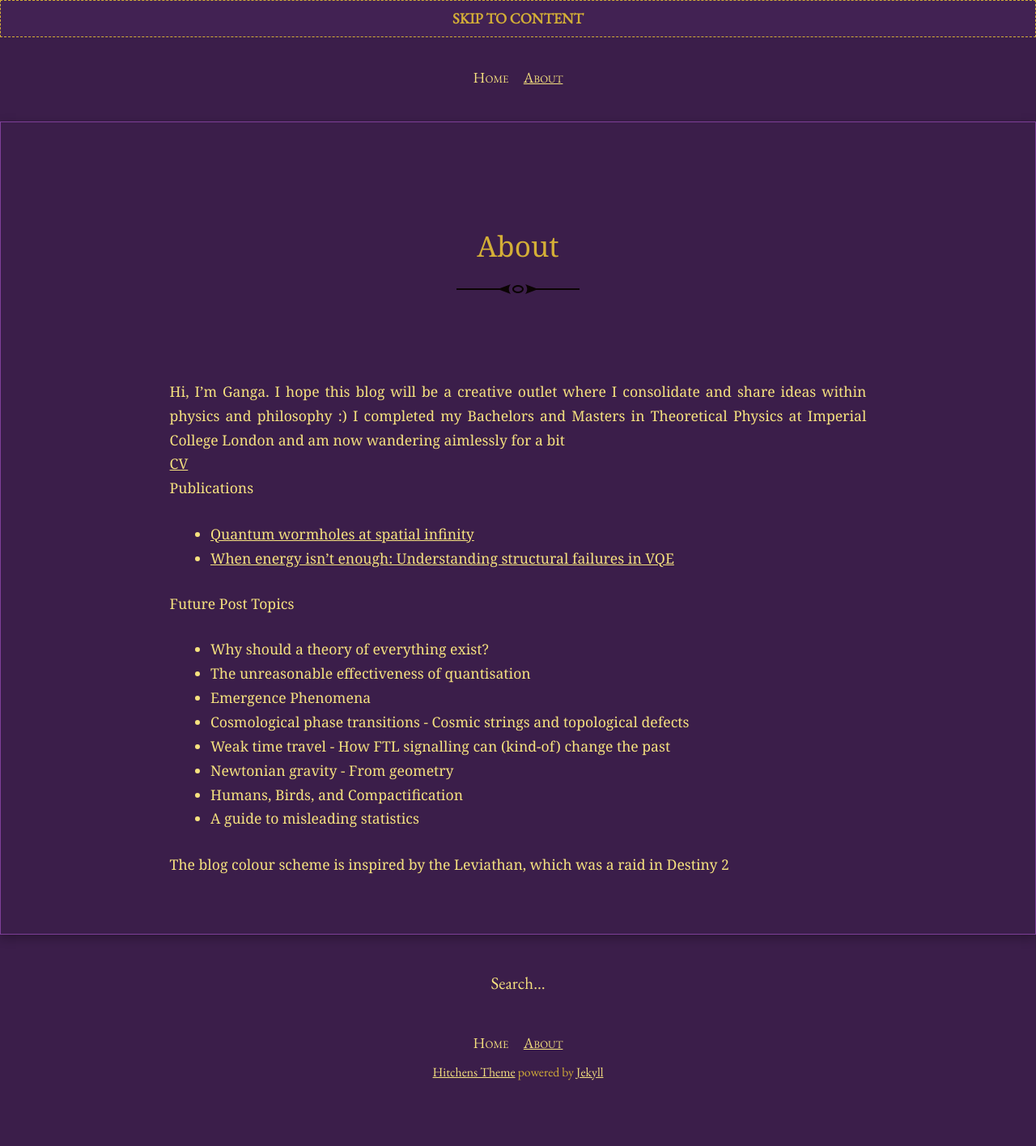
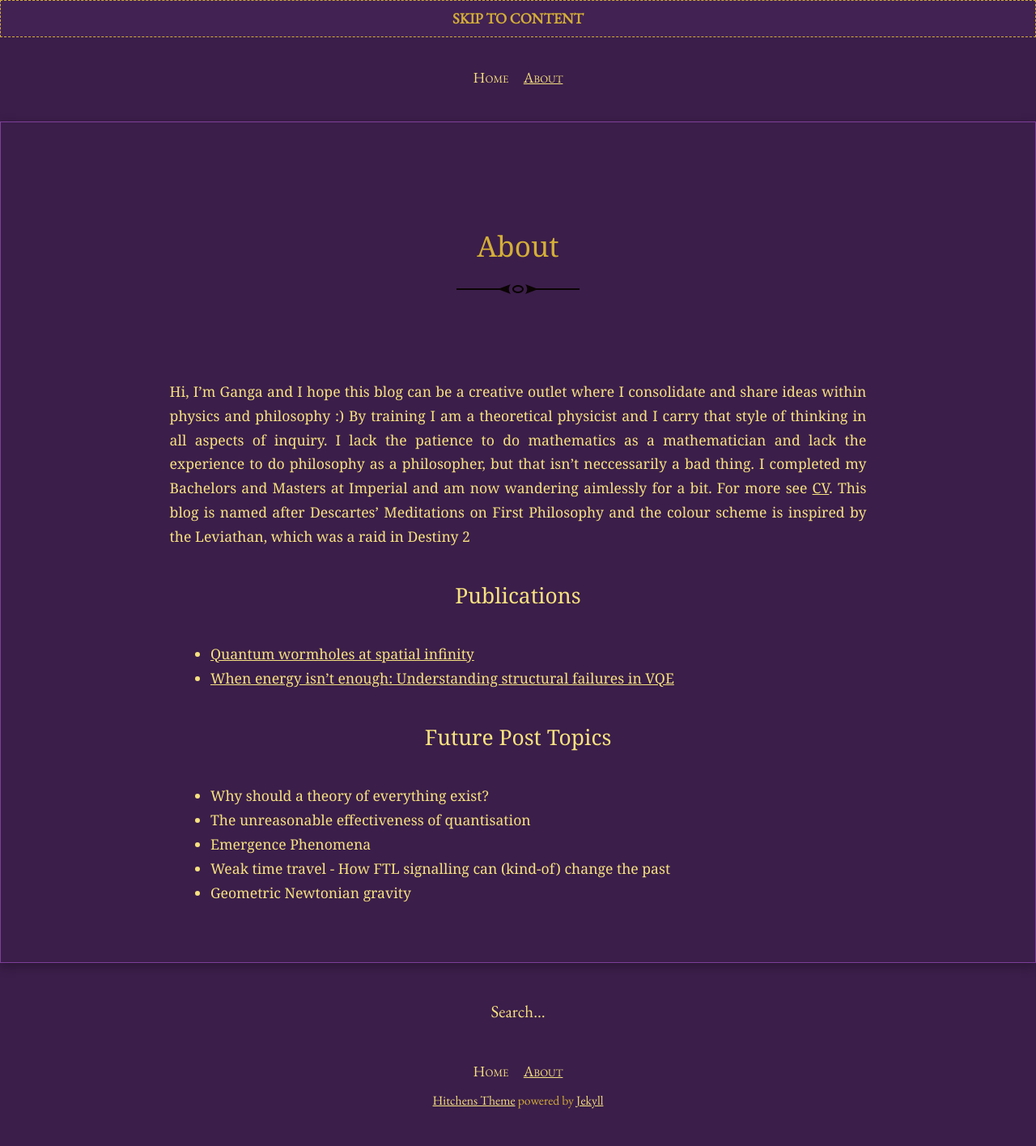
Before and after one commit to GangaSM/Meditations-on-Second-Philosophy, a Jekyll site: the page built from about.md, in a window 1280 px wide. Shown: the whole page at 81% size. Built offline with Jekyll 4.4.1, drawn with Linux system fonts in a browser that asks for light colours; before the commit the page ends 1379 px from its top, so only the background shows below that.

Commit message:
Update about.md

```diff
--- a/about.md
+++ b/about.md
@@ -3,26 +3,17 @@ layout: post
 title: About
 ---
 
-Hi, I'm Ganga. I hope this blog will be a creative outlet where I consolidate and share ideas within physics and philosophy :)
-I completed my Bachelors and Masters in Theoretical Physics at Imperial College London and am now wandering aimlessly for a bit
+Hi, I'm Ganga and I hope this blog can be a creative outlet where I consolidate and share ideas within physics and philosophy :) By training I am a theoretical physicist and I carry that style of thinking in all aspects of inquiry. I lack the patience to do mathematics as a mathematician and lack the experience to do philosophy as a philosopher, but that isn’t neccessarily a bad thing. I completed my Bachelors and Masters at Imperial and am now wandering aimlessly for a bit. For more see [CV]({{ '/assets/CV.pdf' | relative_url }}). This blog is named after Descartes’ Meditations on First Philosophy and the colour scheme is inspired by the Leviathan, which was a raid in Destiny 2
 
-[CV]({{ '/assets/CV.pdf' | relative_url }})
+### Publications
 
-Publications
 - [Quantum wormholes at spatial infinity]({{ '/assets/Quantum_wormholes.pdf' | relative_url }})
 - [When energy isn't enough: Understanding structural failures in VQE]({{ '/assets/When_energy_isnt_enough.pdf' | relative_url }})
 
+### Future Post Topics
 
-Future Post Topics
 - Why should a theory of everything exist?
 - The unreasonable effectiveness of quantisation
 - Emergence Phenomena
-- Cosmological phase transitions - Cosmic strings and topological defects
 - Weak time travel - How FTL signalling can (kind-of) change the past
-- Newtonian gravity - From geometry
-- Humans, Birds, and Compactification
-- A guide to misleading statistics
-
-
-
-The blog colour scheme is inspired by the Leviathan, which was a raid in Destiny 2
+- Geometric Newtonian gravity
```
